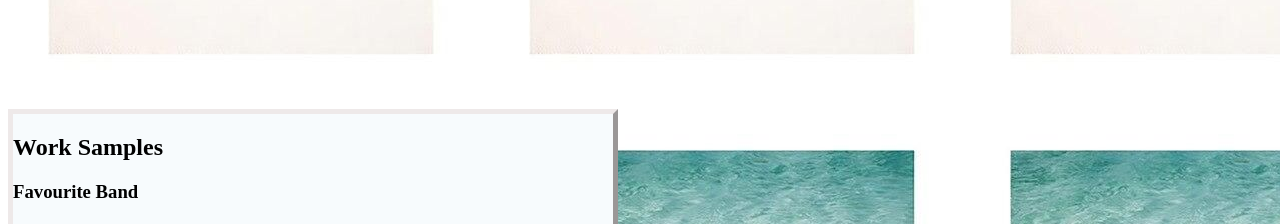
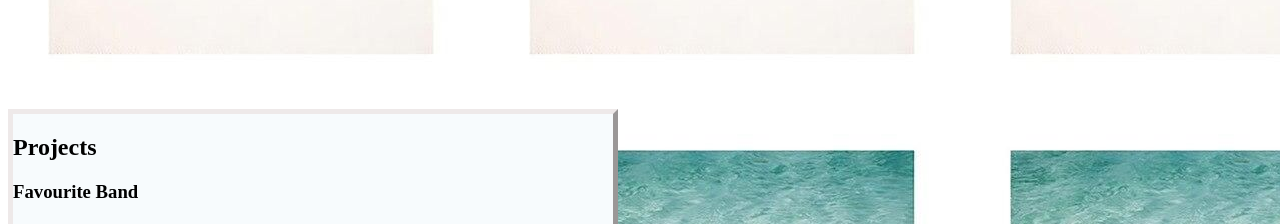
Before and after one commit to Ngare-Arnold10/Portfolio-landing-page, a plain HTML site: page index.html in a window 1280 px wide. Shown: the part 1178-1402 px from the top of the page. Drawn offline with Linux system fonts and the light colour scheme.

Commit message:
update README

```diff
--- a/index.html
+++ b/index.html
@@ -91,7 +91,7 @@
     </div>
     <div class="work-part">
         <div id="work-samples">
-            <h2>Work Samples</h2>
+            <h2>Projects</h2>
             <h3>Favourite Band</h3>
             The project was about a group of bad called Migos.
             In this project i was supposed to create a webpage about the group and state each member of the group.
```
Also changed, not shown: 1 other file.
